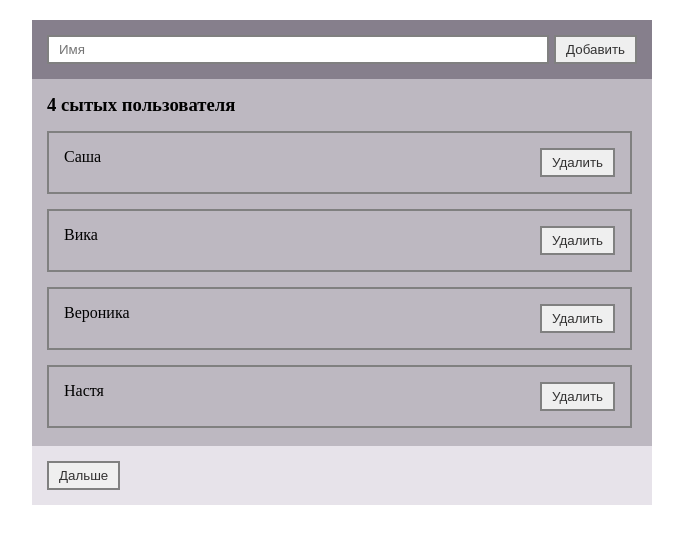
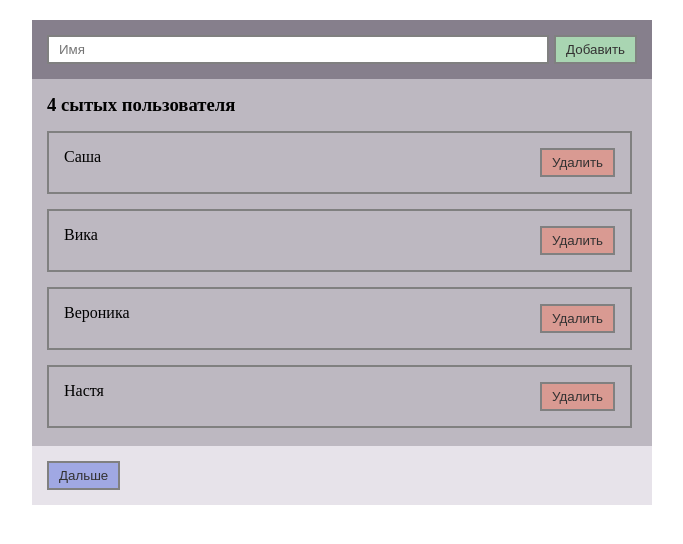
Before and after one commit to AlexxxMaxxx/Tasks_OVP, a Vue app: page /persons in a window 1280 px wide. Shown: the top 544 px of the page, without its empty margins (298-981 px from the left). Built offline with nearby package versions, Linux system fonts and the light colour scheme.

Commit message:
Add styles to buttons

```diff
--- a/src/components/PersonItem.vue
+++ b/src/components/PersonItem.vue
@@ -1,9 +1,7 @@
 <template>
     <div class="person-item">
         <div class="person-item__name">{{ person.name }}</div>
-        <div class="person-item__rmv-btn rmv-btn">
-            <app-button @click="$emit('remove', person)">Удалить</app-button>
-        </div>
+        <app-button class="person-item__rmv-btn rmv-btn" @click="$emit('remove', person)">Удалить</app-button>
     </div>
 </template>
 
--- a/src/components/UI/AppButton.vue
+++ b/src/components/UI/AppButton.vue
@@ -11,7 +11,15 @@
 </script>
 
 <style scoped>
-
+.add-btn {
+    background: rgb(169, 213, 178);
+}
+.rmv-btn {
+    background: rgb(217, 154, 146);
+}
+.next-btn {
+    background: rgb(160, 168, 227);
+}
 .btn {
     padding: 5px 10px;
     color: rgb(51, 50, 50);
--- a/src/components/pages/Main.vue
+++ b/src/components/pages/Main.vue
@@ -1,7 +1,7 @@
 <template>
 	<div>
 		<h1>Main Page!</h1>
-		<app-button @click="$router.push('/persons')">Дальше</app-button>
+		<app-button class="next-btn" @click="$router.push('/persons')">Дальше</app-button>
 	</div>
 </template>
 
--- a/src/components/pages/PersonPage.vue
+++ b/src/components/pages/PersonPage.vue
@@ -9,7 +9,7 @@
 				<person-list :persons="persons" @remove="removePerson" />
 			</div>
 			<div class="persons__footer">
-				<app-button @click="$router.push('/products')">Дальше</app-button>
+				<app-button class="next-btn" @click="$router.push('/products')">Дальше</app-button>
 			</div>
 		</div>
 	</div>
--- a/src/components/pages/ProductPage.vue
+++ b/src/components/pages/ProductPage.vue
@@ -1,7 +1,7 @@
 <template>
 	<div>
 		<h1>Product Page!</h1>
-		<app-button @click="$router.push('/results')">Дальше</app-button>
+		<app-button class="next-btn" @click="$router.push('/results')">Дальше</app-button>
 	</div>
 </template>
 
--- a/src/components/pages/ResultPage.vue
+++ b/src/components/pages/ResultPage.vue
@@ -1,7 +1,7 @@
 <template>
 	<div>
 		<h1>Results Page!</h1>
-		<app-button @click="$router.push('/')">В начало</app-button>
+		<app-button class="next-btn" @click="$router.push('/')">В начало</app-button>
 	</div>
 </template>
 
```
